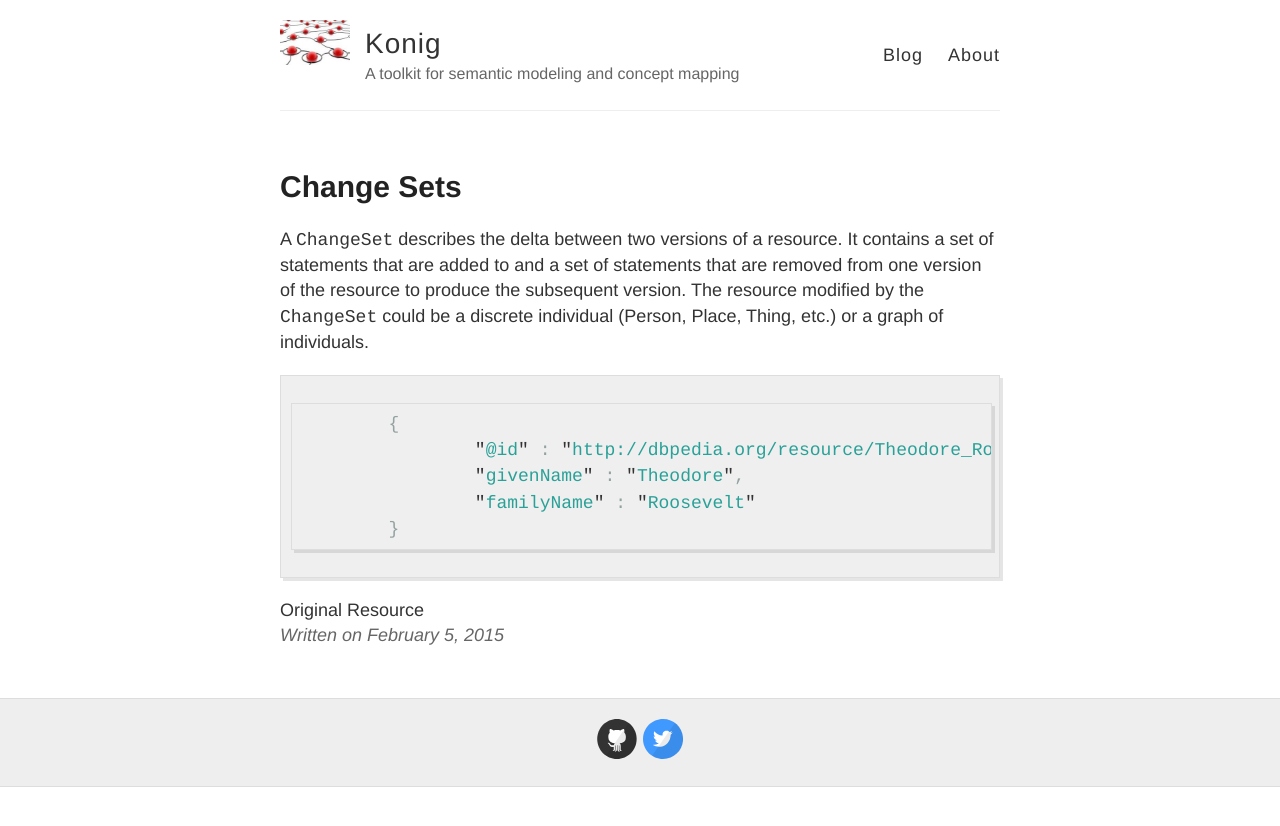
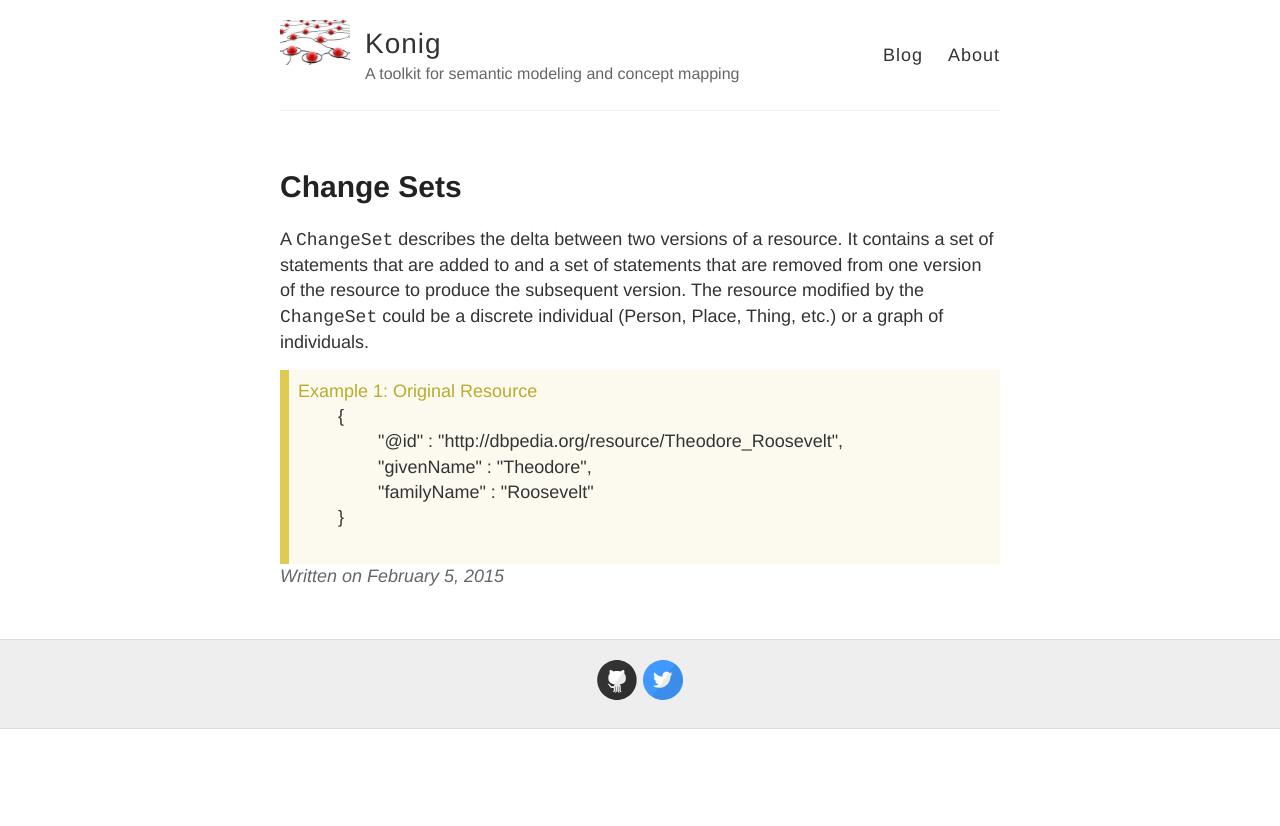
Before and after one commit to konigio/konigio.github.io, a Jekyll site: the page built from _posts/2015-02-05-Change-Sets.md, in a window 1280 px wide. Shown: the top 826 px of the page. Built offline with Jekyll 4.4.1, drawn with Linux system fonts in a browser that asks for light colours; Markdown is read by kramdown in place of the engine named in the settings.

Commit message:
Fix konig.scss import

````diff
--- a/_posts/2015-02-05-Change-Sets.md
+++ b/_posts/2015-02-05-Change-Sets.md
@@ -8,15 +8,14 @@ that are added to and a set of statements that are removed from one version of t
 subsequent version.  The resource modified by the `ChangeSet` could be a discrete individual (Person,
 Place, Thing, etc.) or a graph of individuals.
 
-```javascript
+
+<div class="example">
+	<div class="example-title">Original Resource</div>
+	<pre>
 	{
 		"@id" : "http://dbpedia.org/resource/Theodore_Roosevelt",
 		"givenName" : "Theodore",
 		"familyName" : "Roosevelt"
 	}
-```
-
-<div class="example">
-	<div class="example-title">Original Resource</div>
-
+	</pre>
 </div>
--- a/style.scss
+++ b/style.scss
@@ -287,3 +287,4 @@ footer {
 // ... Otherwise it really bloats up the top of the CSS file and makes it difficult to find the start
 @import "highlights";
 @import "svg-icons";
+@import "konig" ;
````
